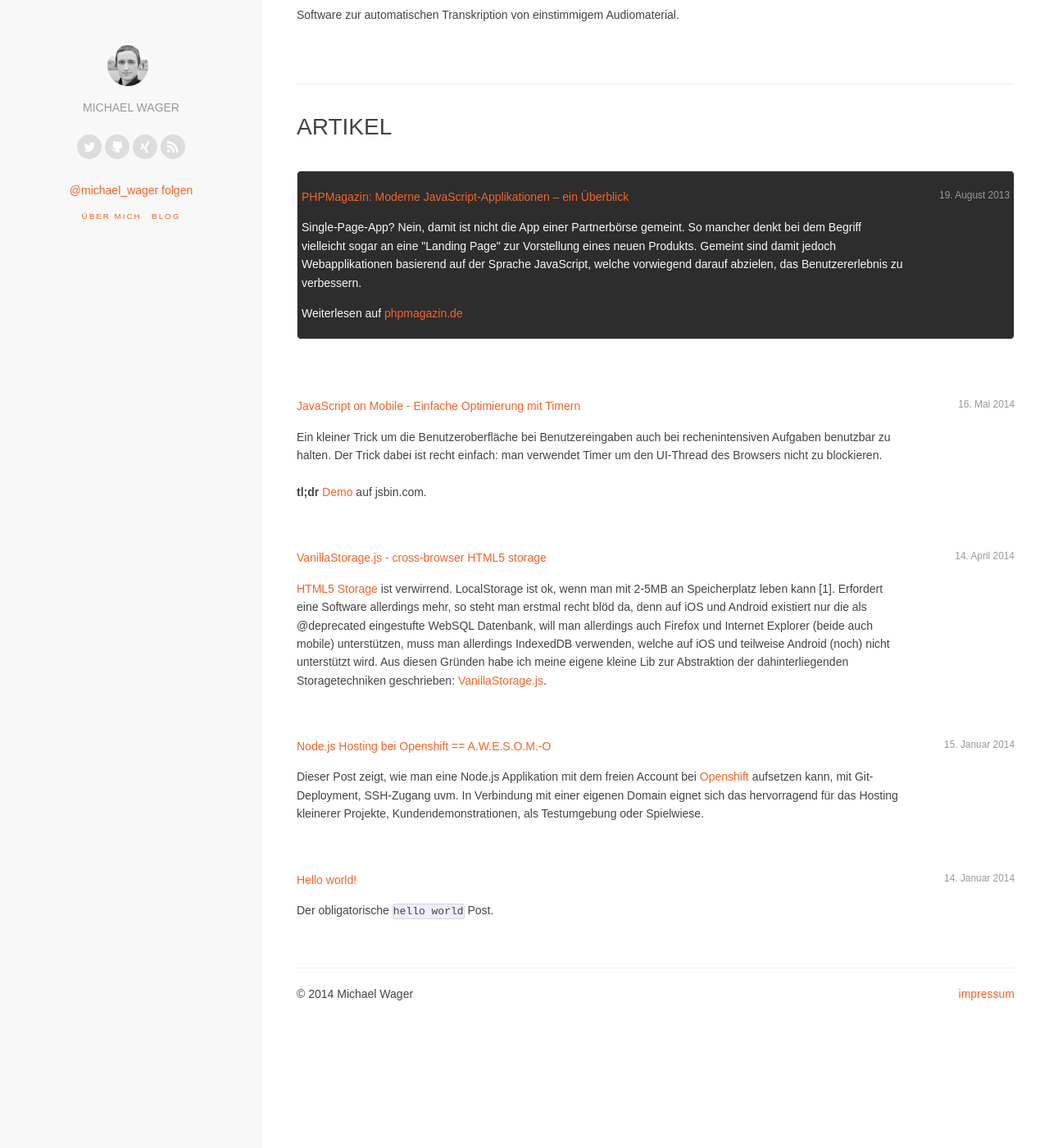
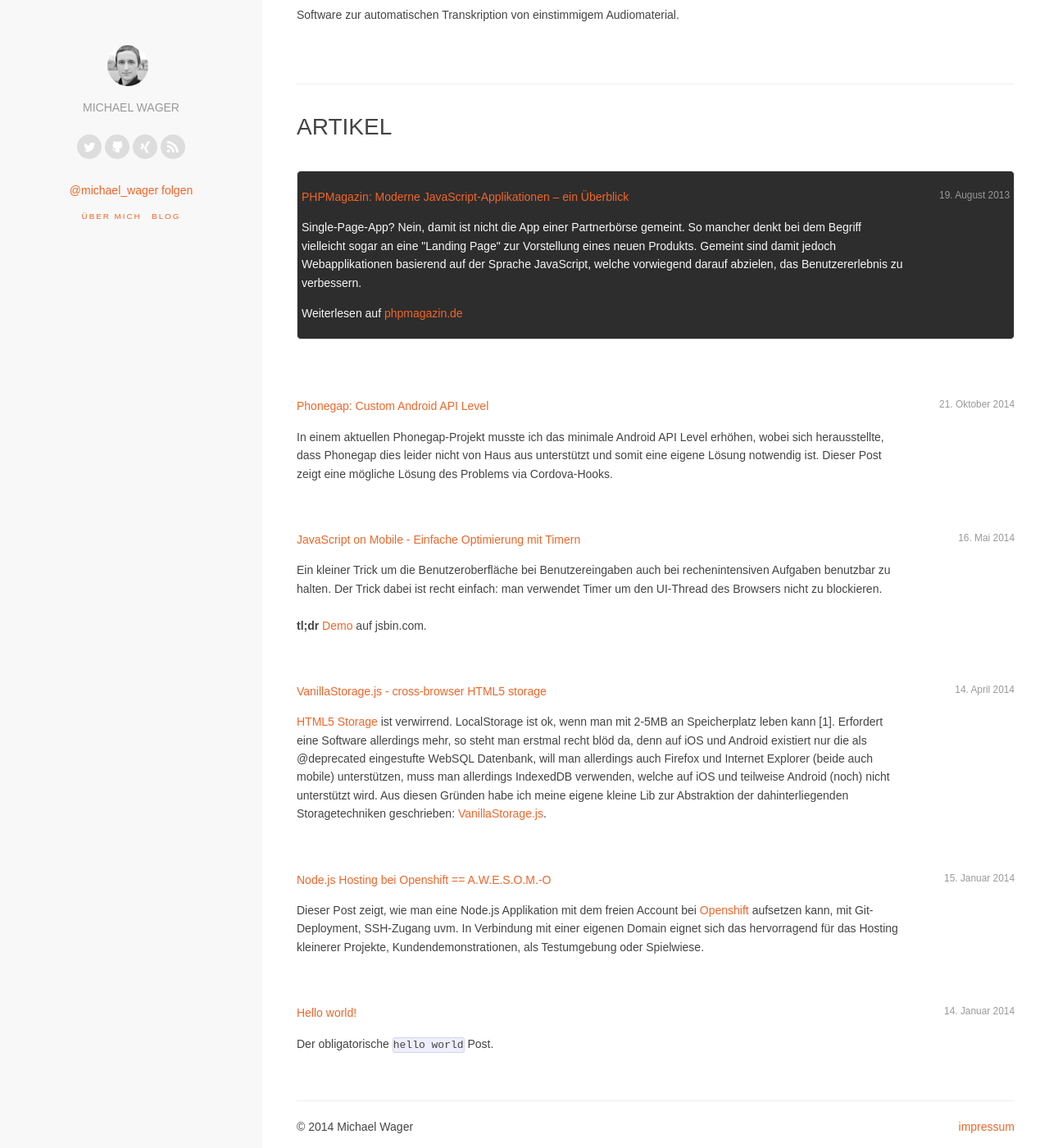
Before and after one commit to mwager/mwager.github.io, a Jekyll site: the page built from index.html, in a window 1280 px wide and 1400 px high, scrolled down 777 px. Shown: the whole window at 82% size. Built offline with Jekyll 4.4.1, drawn with Linux system fonts in a browser that asks for light colours; nearby versions of some CDN libraries; comment, search, counter and statistics services are not loaded; before the commit the page ends 2014 px from its top, so only the background shows below that.

Commit message:
add new post about custom android api level in phonegap

```diff
--- a/_posts/2014-05-14-vanilla-storage-client-side-storage-abstraction.markdown
+++ b/_posts/2014-05-14-vanilla-storage-client-side-storage-abstraction.markdown
@@ -8,6 +8,8 @@ categories: javascript
 [HTML5 Storage](http://www.html5rocks.com/en/features/storage) ist verwirrend.
 LocalStorage ist ok, wenn man mit 2-5MB an Speicherplatz leben kann [1]. Erfordert eine Software allerdings mehr, so steht man erstmal recht blöd da, denn auf iOS und Android existiert nur die als @deprecated eingestufte WebSQL Datenbank, will man allerdings auch Firefox und Internet Explorer
 (beide auch mobile) unterstützen, muss man allerdings IndexedDB verwenden, welche auf iOS und teilweise Android (noch) nicht unterstützt wird. Aus diesen Gründen habe ich meine eigene kleine Lib zur Abstraktion der dahinterliegenden Storagetechniken geschrieben: <a href="https://github.com/mwager/VanillaStorage" target="_blank" >VanillaStorage.js</a>.
+
+__UPDATE: Da ich nun [localForage](http://mozilla.github.io/localForage/) von Mozilla verwende, habe ich jegliche Wartung für dieses Tool eingestellt!__
 
 
 <div class="fancy-images-in-grid pure-g">
--- /dev/null
+++ b/_posts/2014-10-21-phonegap-android-api-level.markdown
@@ -0,0 +1,64 @@
+---
+layout: post
+title:  "Phonegap: Custom Android API Level"
+date:   2014-10-21 10:20:41
+categories: javascript
+---
+
+In einem aktuellen Phonegap-Projekt musste ich das minimale Android API Level erhöhen, wobei sich herausstellte, dass Phonegap dies leider nicht von Haus aus unterstützt und somit eine eigene Lösung notwendig ist. Dieser Post zeigt eine mögliche Lösung des Problems via Cordova-Hooks.
+
+## Das Problem ##
+
+Native Apps für Android besitzen eine Config-Datei namens `AndroidManifest.xml`, in welcher Entwickler globale Konfigurationen einer Android App (wie zB die App-Version oder Berechtigungen) definieren können. In dieser Datei ist es auch möglich, die min-sdk Version [zu konfigurieren](http://developer.android.com/guide/topics/manifest/uses-sdk-element.html). Die `minsdk-Version` gibt dabei an, welche Android Version mindestens notwendig ist um die App ausführen zu können. Will man also zB Android v4.0 - v4.4+ unterstützen, so müsste man folgendes in die `AndroidManifest.xml` eintragen:
+
+{% highlight xml %}
+...
+<uses-sdk android:minSdkVersion="15" android:targetSdkVersion="19" />
+...
+{% endhighlight %}
+
+Das Problem dabei ist, dass diese Datei nach jedem Phonegap Build wieder mit den Default-Werten überschrieben wird: (aktuell: phonegap v3.5.0-0.21.18)
+
+{% highlight xml %}
+...
+<uses-sdk android:minSdkVersion="10" android:targetSdkVersion="19" />
+...
+{% endhighlight %}
+
+Nun ging ich davon aus, dass es mit Hilfe Phonegaps' `config.xml` möglich sein sollte, diese Werte einzutragen wobei Phonegap diese dann beim Build übernimmt, ähnlich wie zB die App-Version.
+
+Der [Phonegap Cloud-Build Service](https://build.phonegap.com/) unterstützt dies sogar:
+
+{% highlight xml %}
+<!-- config.xml -->
+...
+<preference name="android-minSdkVersion" value="19" />
+<preference name="android-targetSdkVersion" value="19" />
+...
+{% endhighlight %}
+
+Wie ich feststellen musste hat dies jedoch leider keine Auswirkungen auf lokale Builds, in der `AndroidManifest.xml` steht nach jedem Build wieder `android:minSdkVersion="10"`.
+
+
+## Die Lösung ##
+
+Die Lösung ist nun eine eigene Cordova-Hook anzulegen. [Cordova-Hooks](https://github.com/apache/cordova-lib/blob/master/cordova-lib/templates/hooks-README.md) sind Skripte, welche zu gegebenen Zeiten ausgeführt werden. Wir wollen hier einfach nur die min-sdk Version ersetzen, wofür ich folgendes Skript erstellt habe:
+
+`$CORDOVA_ROOT/hooks/before_compile/index`
+
+Dieses Skript ist einfach nur ein kleines Bash-Skript, welches vor der Kompilierung der Quellen ausgeführt wird und via find & replace die minsdk-Version ersetzt:
+
+{% highlight bash %}
+#!/bin/bash
+# Script replaces minSDKversion in the AndroidManifest.xml
+
+MANIFEST="platforms/android/AndroidManifest.xml"
+
+sed -i '' 's/android:minSdkVersion="10"/android:minSdkVersion="19"/g' $MANIFEST
+
+echo ">>>>> OK, replaced the sdk versions."
+{% endhighlight %}
+
+Nach Kompilierung der Android-App können somit nun die SDK Versionen angepasst werden. Es existiert sogar ein grunt-Task, welcher dieses Problem ähnlich löst: [grunt-phonegap](https://github.com/logankoester/grunt-phonegap)
+
+Hast du eine bessere Lösung? Dann würde ich mich über einen Kommentar sehr freuen!
--- a/css/main.css
+++ b/css/main.css
@@ -545,7 +545,7 @@ footer .wrap {
 .highlight .ne { color: #990000; font-weight: bold } /* Name.Exception */
 .highlight .nf { color: #990000; font-weight: bold } /* Name.Function */
 .highlight .nn { color: #555555 } /* Name.Namespace */
-.highlight .nt { color: #000080 } /* Name.Tag */
+.highlight .nt { color: #5B5BD7 } /* Name.Tag */
 .highlight .nv { color: #008080 } /* Name.Variable */
 .highlight .ow { font-weight: bold } /* Operator.Word */
 .highlight .w { color: #bbbbbb } /* Text.Whitespace */
```
